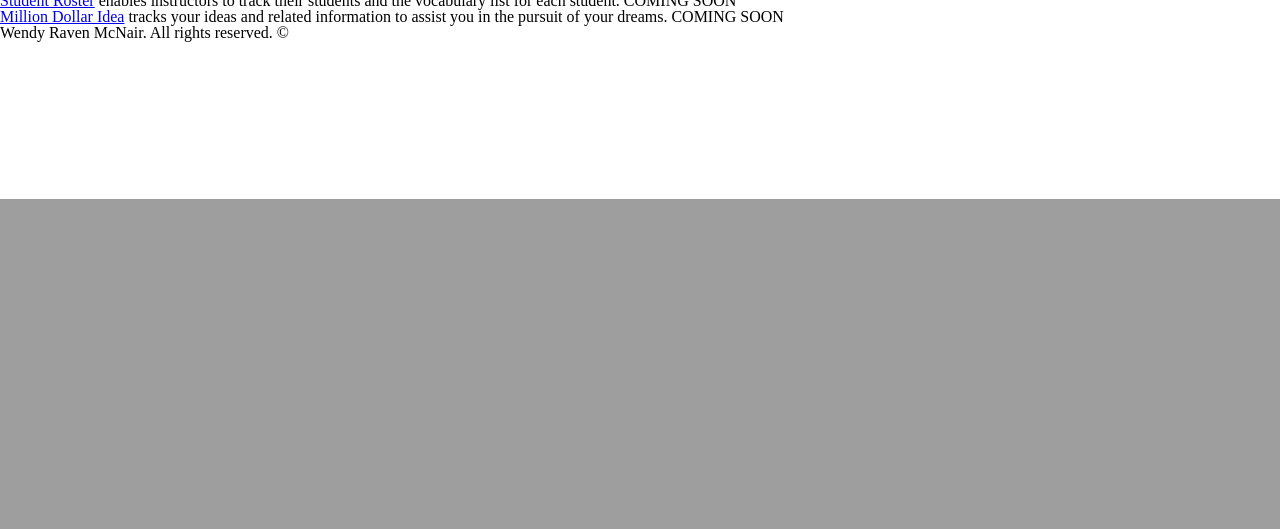
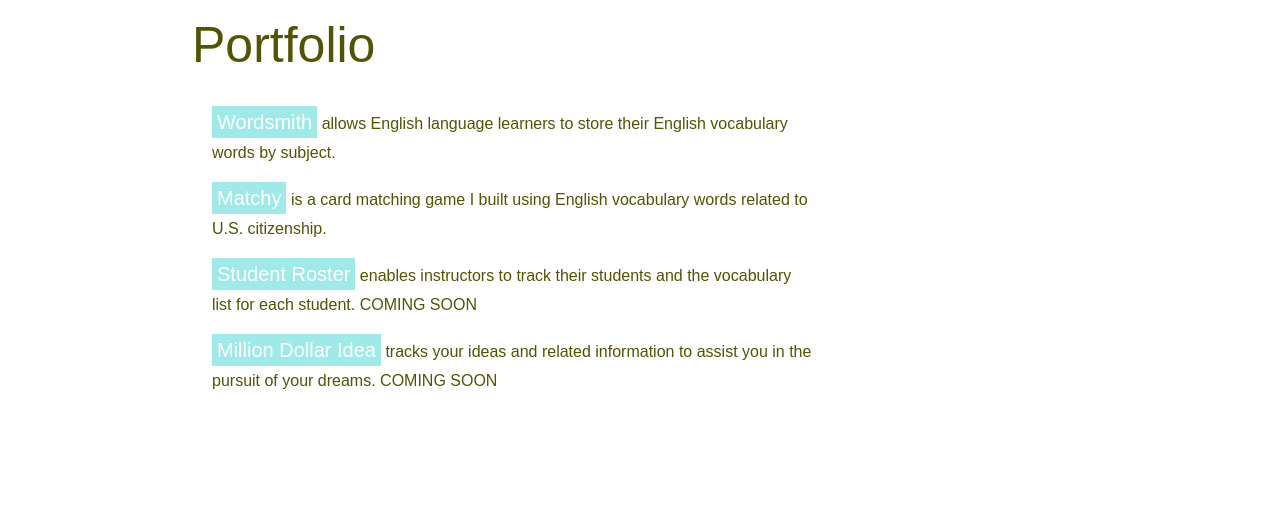
Before and after one commit to devWRM/my-website, a PHP site: page / in a window 1280 px wide; the page is wider, and only the part inside the window is pictured. Shown: the part 601-1130 px from the top of that part. Before the commit the page ends 800 px from the top of that part, so only its background shows below. Run offline with PHP 8.4, Linux system fonts and the light colour scheme.

Commit message:
completed edits and styling

```diff
--- a/index.html
+++ b/index.html
@@ -34,10 +34,10 @@
                         </li>
                         <li><a href="#" target="_blank">Student Roster</a>
                              enables instructors to track their students and the vocabulary list for each student. COMING SOON
-                       </li>
-                       <li><a href="#" target="_blank">Million Dollar Idea</a>
+                        </li>
+                        <li><a href="#" target="_blank">Million Dollar Idea</a>
                              tracks your ideas and related information to assist you in the pursuit of your dreams. COMING SOON
-                   </li>
+                        </li>
                     </ul>
                 </div>
             </div>
--- a/style.css
+++ b/style.css
@@ -48,8 +48,13 @@
 }
 
 
+/*///////     MEYER's END: Removes default styling     ///////*/
 
-/*///////////////     MEYER's END     ///////////////*/
+body {
+    font-family: sans-serif;
+    font-weight: lighter;
+    /* box-sizing: border-box; */
+}
 
 
 .banner {
@@ -58,30 +63,35 @@
     background-repeat: no-repeat;
     background-attachment: fixed;
     width: 100%;
-    height: 600px;
+    height: 500px;
+    /* height: 100vh; */
     position: absolute;
-    z-index: 1;
+    z-index: 1;         /* order divs appear */
 }
 
 
 .main-section {
     padding-top: 10%;
+    padding-bottom: 10%;
     position: relative;
     z-index: 2;
 }
 
 
-.section-2 {
+.subsection-1 {
     display: inline-block;
     margin-left: 15%;
-    padding-top: 5%;
+    /* padding-top: 5%; */
 }
 
 
 .my-photo {
-    background-size: cover;
+    padding-left: 10px;
+    padding-right: 10px;
     float: left;
-    margin-right: 25px;
+    /* background-size: cover;
+    float: left;
+    margin-right: 25px; */
 }
 
 
@@ -89,10 +99,12 @@
     width: 600px;
     /* height: 450; */
     margin-top: 10%;
-    background-color: rgb(149, 231, 231);
+    background-color: rgb(149, 231, 231, .7);
+    border-radius: 7px;
     color: rgb(83, 83, 3);
     padding: 25px;
     font-family:Arial, Helvetica, sans-serif;
+
     /* opacity: .5; */
     /* border-radius: 20px; */
 }
@@ -100,15 +112,16 @@
 
 .intro-text h1 {
     font-size: 30px;
-    padding: 5%;
-    text-align: left;
+    /* padding-top: 200px; */
+    text-align: right;
+    padding-bottom: 20px;
 
 }
 
 
 .intro-text h4 {
     font-size: 20px;
-    line-height: 25px;
+    line-height: 40px;
     text-align: left;
 }
 
@@ -127,4 +140,101 @@
     color: rgb(89, 89, 190);
     font-weight: bolder;
     text-decoration: underline;
+    transition: .05s;
+    cursor: pointer;
 }
+
+
+.subsection-2 {
+    display: inline-block;
+    padding-top: 10%;
+    color: rgb(83, 83, 3);
+    margin-left: 15%;
+    width: 100%;
+}
+
+.subsection-2 h2 {
+    font-size: 50px;
+    text-align: left;
+}
+
+
+.portfolio-list {
+    width: 50%;
+    /* float: left; */
+}
+
+.portfolio-list ul {
+    width: 600px;
+    margin-top: 30px;
+    margin-left: 20px;
+    float: left;
+}
+
+.portfolio-list li {
+    margin-bottom: 15px;
+}
+
+
+.portfolio-list a {
+    font-size: 20px;
+    color: white;
+    /* font-weight: bold; */
+    padding: 5px;
+    line-height: 45px;
+    text-decoration: none;
+    background-color: rgb(149, 231, 231, .9);
+}
+
+
+.portfolio-list a:hover {
+    /* font-size: 25px; */
+    /* color: rgb(89, 89, 190); */
+    background-color: rgba(98, 153, 153, 0.9);
+    padding: 5px;
+    /* border-radius: 7px; */
+    /* font-weight: bolder; */
+    /* font-size: 20px; */
+    /* text-decoration: underline; */
+    transition: .05s;
+    cursor: pointer;
+}
+
+
+
+
+
+
+.footer {
+    background-image: url("https://images.pexels.com/photos/5052880/pexels-photo-5052880.jpeg?auto=compress&cs=tinysrgb&dpr=2&h=750&w=1260");
+    background-size: cover;
+    background-repeat: no-repeat;
+    background-attachment: fixed;
+    width: 100%;
+    height: 500px;
+    /* height: 100vh; */
+    position: absolute;
+    /* z-index: 1;    */
+}
+
+
+
+
+
+
+/*
+.footer {
+    margin-top: 150px;
+    background-image: url(pexels-cottonbro-5052880.jpg) no-repeat;
+    background-size: cover;
+    background-attachment: fixed;
+    height: 200px;
+    width: 100%;
+
+} */
+
+.footer p {
+    padding: 20px 0 20px 100px;
+    color: white;
+    background-color: rgb(83, 83, 3)
+}
```
